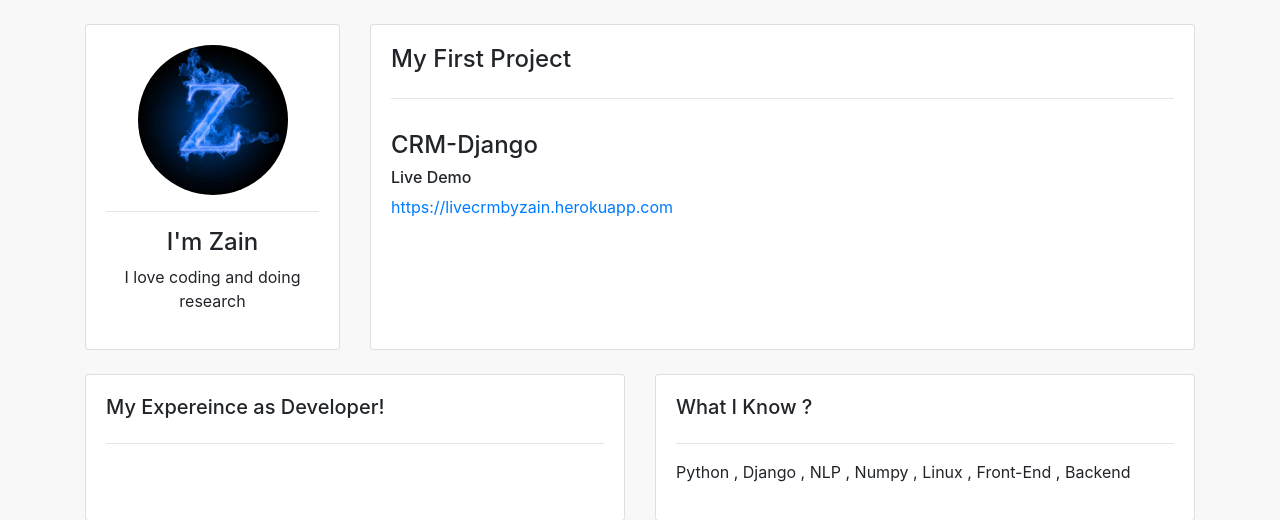
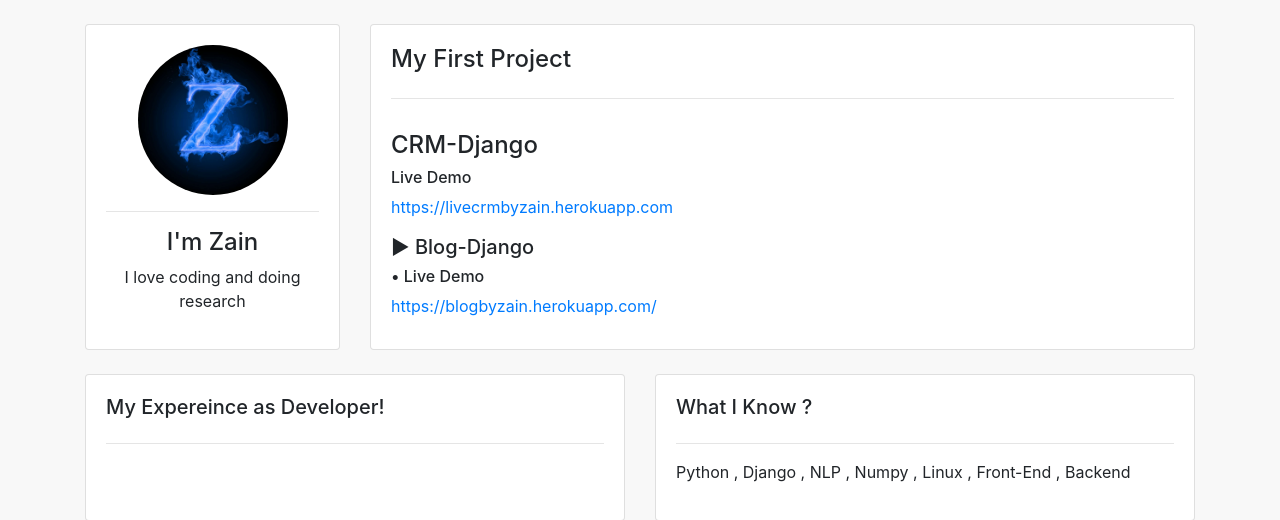
Before and after one commit to mzain321/Portfolio, a Django app: page / in a window 1280 px wide. Shown: the top 520 px of the page. Run offline with Django 4.2, Linux system fonts and the light colour scheme.

Commit message:
Update home.html

```diff
--- a/base/templates/base/home.html
+++ b/base/templates/base/home.html
@@ -33,7 +33,9 @@
 						<h6>Live Demo</h6>
 						<a href="https://livecrmbyzain.herokuapp.com">https://livecrmbyzain.herokuapp.com</a> </p>
 
-
+<h5>► Blog-Django</h5>
+						<h6>• Live Demo</h6>
+						<a href="https://blogbyzain.herokuapp.com/">https://blogbyzain.herokuapp.com/</a>
 
 
 
```
